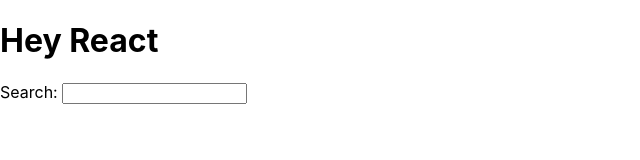
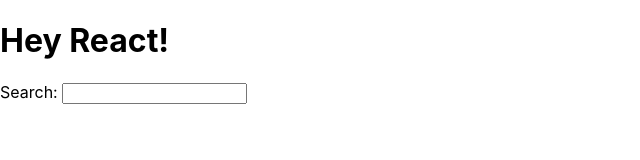
Before and after one commit to mmaruniak/s-rji-hacker-stories, a React (Create React App) app: page / in a window 1280 px wide. Shown: the top 160 px of the page, without its empty margins (0-640 px from the left). Built offline with nearby package versions, Linux system fonts and the light colour scheme.

Commit message:
Update App.js

```diff
--- a/src/App.js
+++ b/src/App.js
@@ -2,7 +2,7 @@
 
 const welcome = {
   greeting: "Hey",
-  title: "React",
+  title: "React!",
 };
 
 function App() {
```
